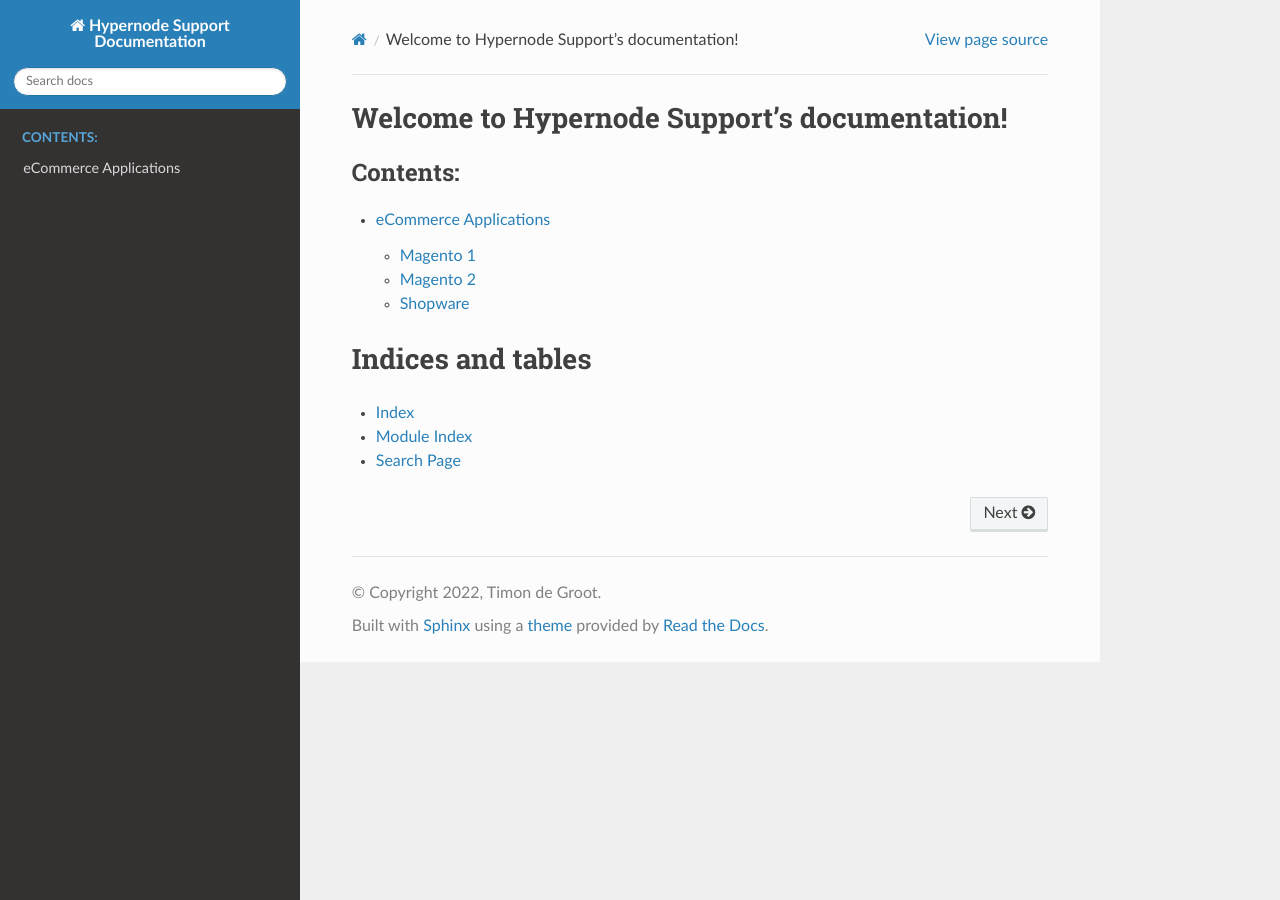
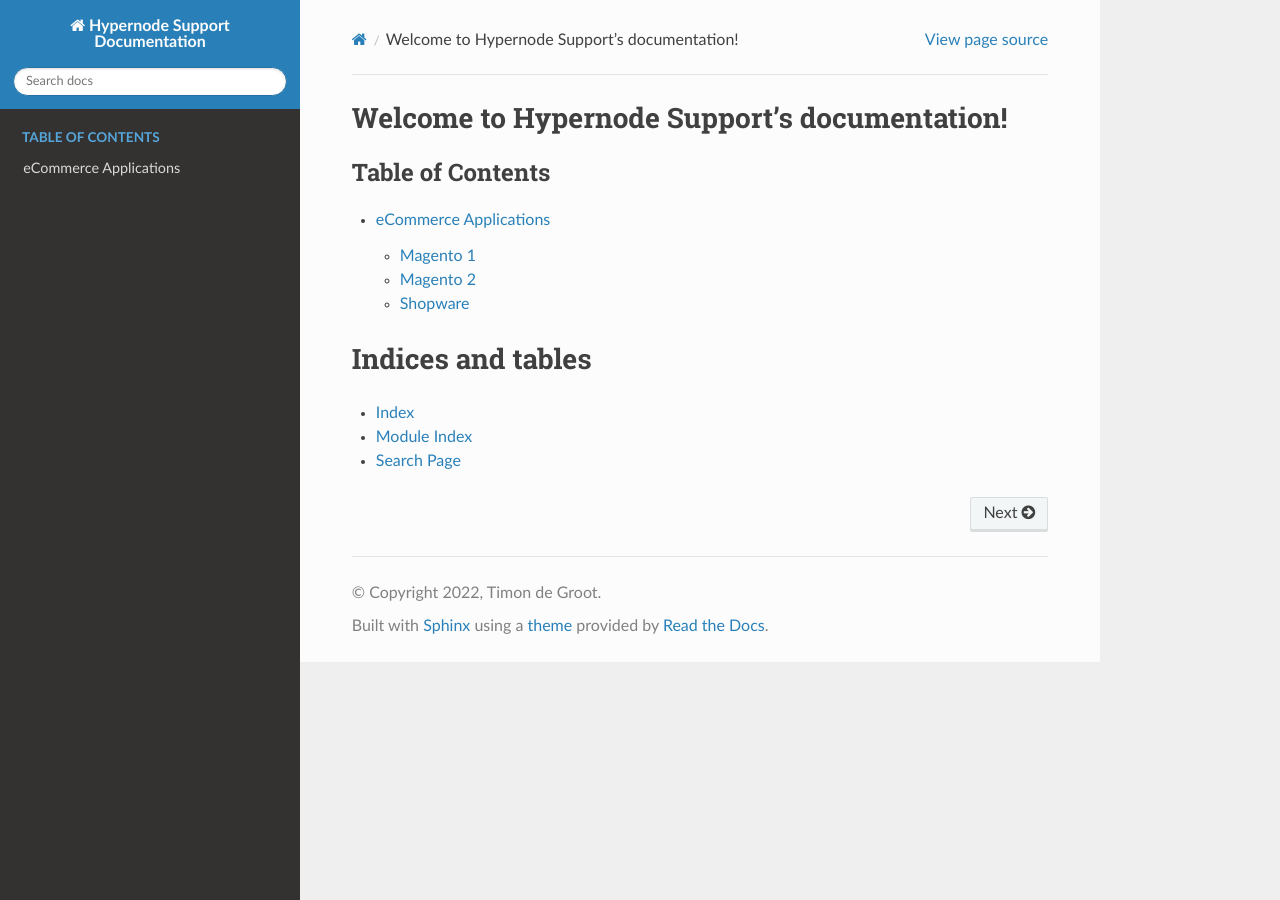
Before and after one commit to ByteInternet/hypernode-docs-next, a Sphinx documentation site: the page built from docs/index.md, in a window 1280 px wide. Built offline with Sphinx 7.4.7 and the Read the Docs theme 2.0.0, drawn with Linux system fonts in a browser that asks for light colours.

Commit message:
Change toc heading

````diff
--- a/docs/ecommerce-applications.md
+++ b/docs/ecommerce-applications.md
@@ -1,8 +1,8 @@
 # eCommerce Applications
 
 ```{toctree}
-:caption: 'Contents:'
-:maxdepth: 1
+:caption: 'Table of Contents'
+:maxdepth: 2
 :glob:
 
 ecommerce-applications/*
--- a/docs/ecommerce-applications/magento-1.md
+++ b/docs/ecommerce-applications/magento-1.md
@@ -1,7 +1,7 @@
 # Magento 1
 
 ```{toctree}
-:caption: 'Contents:'
+:caption: 'Table of Contents'
 :maxdepth: 1
 :glob:
 
--- a/docs/ecommerce-applications/magento-2.md
+++ b/docs/ecommerce-applications/magento-2.md
@@ -1,7 +1,7 @@
 # Magento 2
 
 ```{toctree}
-:caption: 'Contents:'
+:caption: 'Table of Contents'
 :maxdepth: 1
 :glob:
 
--- a/docs/ecommerce-applications/shopware-6.md
+++ b/docs/ecommerce-applications/shopware-6.md
@@ -1,7 +1,7 @@
 # Shopware
 
 ```{toctree}
-:caption: 'Contents:'
+:caption: 'Table of Contents'
 :maxdepth: 1
 :glob:
 
--- a/docs/index.md
+++ b/docs/index.md
@@ -1,7 +1,7 @@
 # Welcome to Hypernode Support's documentation!
 
 ```{toctree}
-:caption: 'Contents:'
+:caption: 'Table of Contents'
 :maxdepth: 2
 :glob:
 
````
Also changed, not shown: 1 other file.
